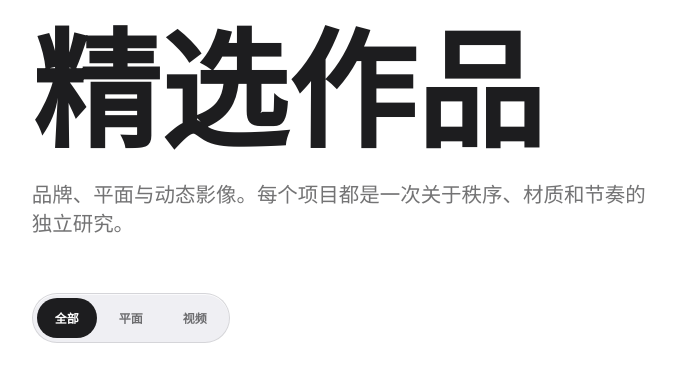
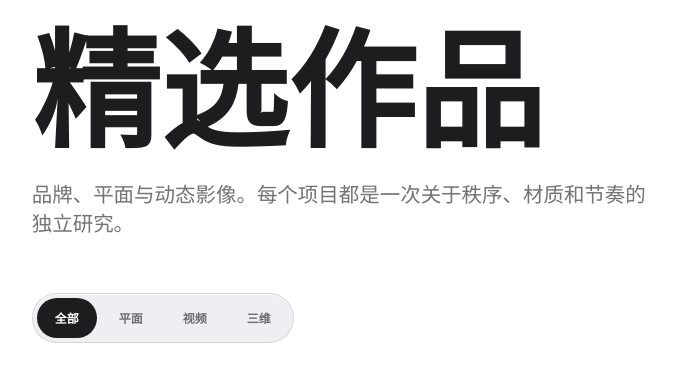
Before and after one commit to huangziyang0714-del/zayn-portfolio-github, a React (Vite) app: page / in a window 1280 px wide. Shown: the part 3312-3694 px from the top of the page, without its empty margins (22-698 px from the left). Built offline with nearby package versions, Linux system fonts and the light colour scheme; grey boxes are pictures that could not be loaded.

Commit message:
Add 3D project category filter

```diff
--- a/src/components/ProjectAccordion.jsx
+++ b/src/components/ProjectAccordion.jsx
@@ -14,7 +14,7 @@ export default function ProjectAccordion({ projects, lang, text, filter, setFilt
       </div>
 
       <div className="work-filter reveal" aria-label={lang === 'zh' ? '作品分类' : 'Project categories'}>
-        {['all', 'graphic', 'motion'].map((value) => (
+        {['all', 'graphic', 'motion', 'threeD'].map((value) => (
           <button
             key={value}
             type="button"
--- a/src/data.js
+++ b/src/data.js
@@ -7,7 +7,7 @@ export const copy = {
       title: '视觉实验场',
       intro: '品牌、平面与动态影像。每个项目都是一次关于秩序、材质和节奏的独立研究。',
     },
-    filter: { all: '全部', graphic: '平面', motion: '视频' },
+    filter: { all: '全部', graphic: '平面', motion: '视频', threeD: '三维' },
     manifesto: { first: '清晰不是终点', second: '它是制造冲击的起点', about: '了解我的方法' },
     modal: { intro: '项目介绍', role: '我的职责', next: '下一个项目', visit: '打开项目网站' },
     about: {
@@ -63,7 +63,7 @@ export const copy = {
       eyebrow: 'Selected work / 2023-2026', title: 'Visual Lab',
       intro: 'Identity, graphics and moving image. Each project is an independent study in order, texture and rhythm.',
     },
-    filter: { all: 'All', graphic: 'Graphic', motion: 'Motion' },
+    filter: { all: 'All', graphic: 'Graphic', motion: 'Motion', threeD: '3D' },
     manifesto: { first: 'Clarity is not the end', second: "It's where impact begins", about: 'See my approach' },
     modal: { intro: 'Project', role: 'My role', next: 'Next project', visit: 'Open project site' },
     about: {
@@ -164,7 +164,7 @@ const projectCatalog = [
     role: { zh: '创意构思、画面设计、动态制作与后期剪辑', en: 'Creative concept, visual design, motion production and editing' },
   },
   {
-    id: '08', category: 'motion', year: '2026', image: '/assets/3d-animation-practice.mp4', video: '/assets/3d-animation-practice.mp4', accent: '#7d8cff',
+    id: '08', category: 'threeD', year: '2026', image: '/assets/3d-animation-practice.mp4', video: '/assets/3d-animation-practice.mp4', accent: '#7d8cff',
     title: { zh: '三维动画练习', en: '3D Animation Practice' }, type: { zh: '三维动画 / 视频', en: '3D Animation / Video' },
     description: { zh: '围绕材质、光影与镜头运动展开的三维动画练习，通过动态节奏与空间变化探索数字影像的视觉表现。', en: 'A 3D animation study exploring material, light and camera movement through shifting space and paced motion.' },
     role: { zh: '三维设计、动画制作、灯光材质与后期合成', en: '3D design, animation, lighting, materials and compositing' },
```
